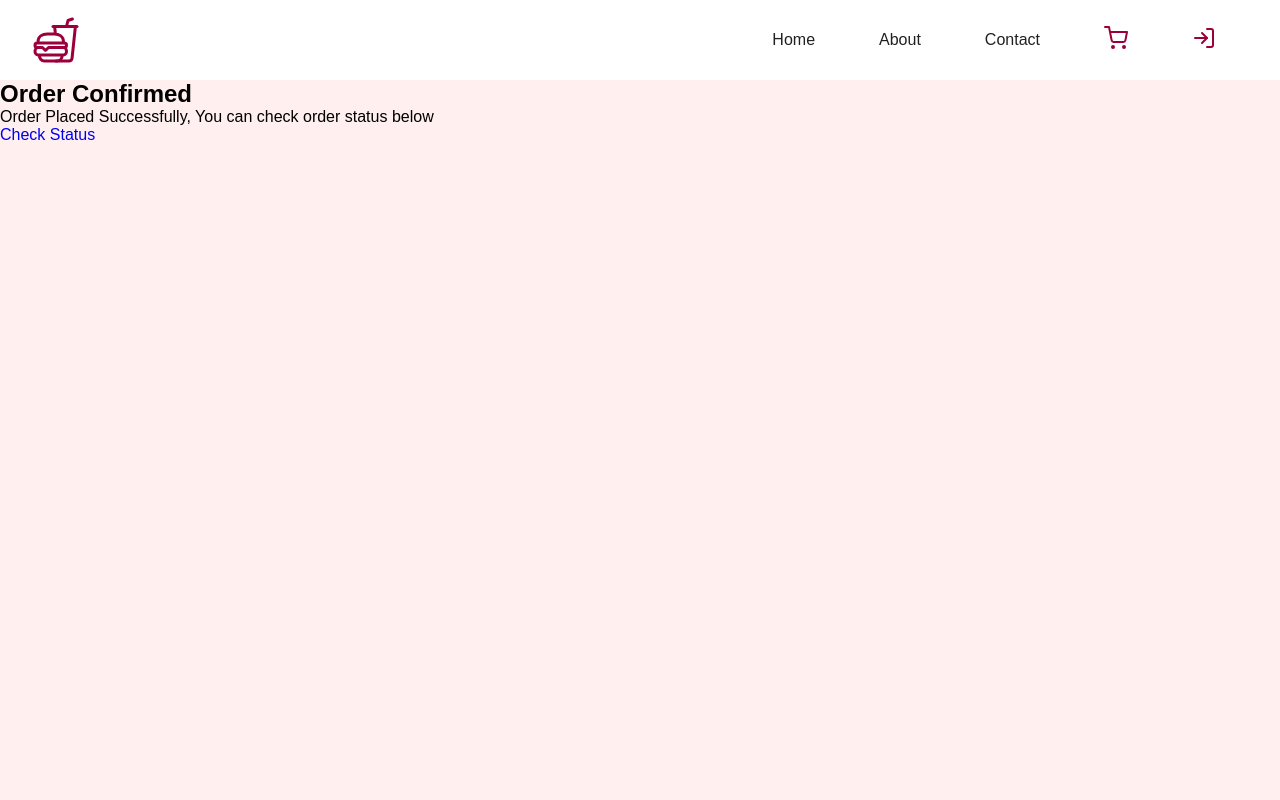
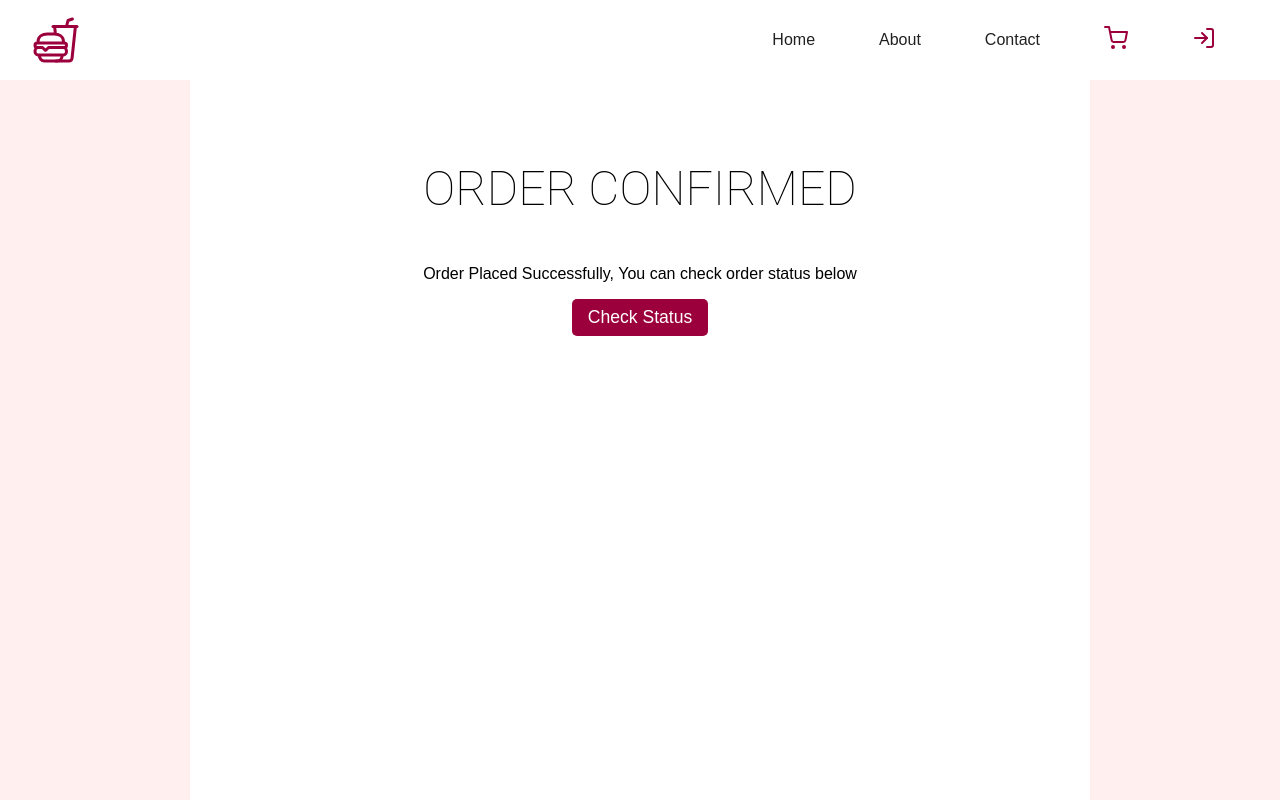
Before and after one commit to 0ALEX-2/burgar_wala, a React (Create React App) app: page /paymentSuccess in a window 1280 px wide. Shown: the top 800 px of the page. Built offline with nearby package versions, Linux system fonts and the light colour scheme.

Commit message:
success order

```diff
--- a/src/styles/paymentSuccess.scss
+++ b/src/styles/paymentSuccess.scss
@@ -4,4 +4,32 @@
     background-color: $pink;
     width: 100%;
     height: 100vh;
+    >main{
+        height: 100%;
+        background-color: white;
+        max-width: 900px;
+        margin: auto;
+        padding: 2rem;
+        display: flex;
+        flex-direction: column;
+        align-items: center;
+        >h1{
+            text-transform: uppercase;
+            text-align: center;
+            margin: 3rem;
+            font: 100 3rem "Roboto";
+        }
+        >a{
+            background-color: $red;
+            border: none;
+            outline: none;
+            color: white;
+            padding: 0.5rem 1rem;
+            border-radius: 5px;
+            margin: 1rem;
+            text-align: center;
+            cursor: pointer;
+            font-size: 1.1rem;
+        }
+    }
 }
```
